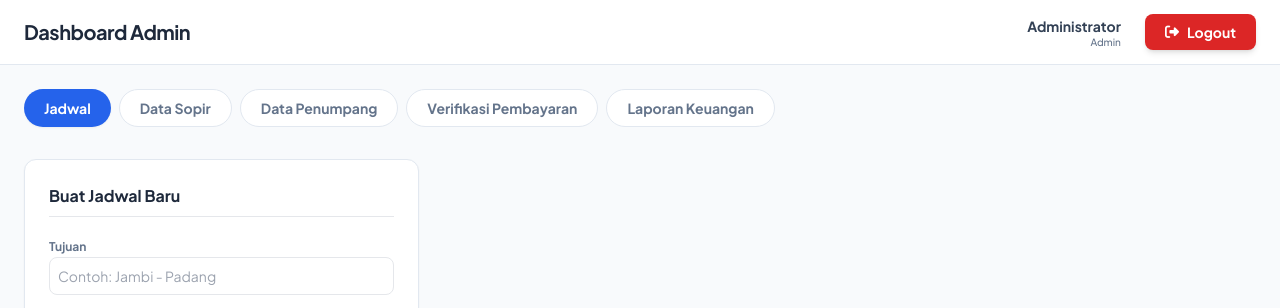
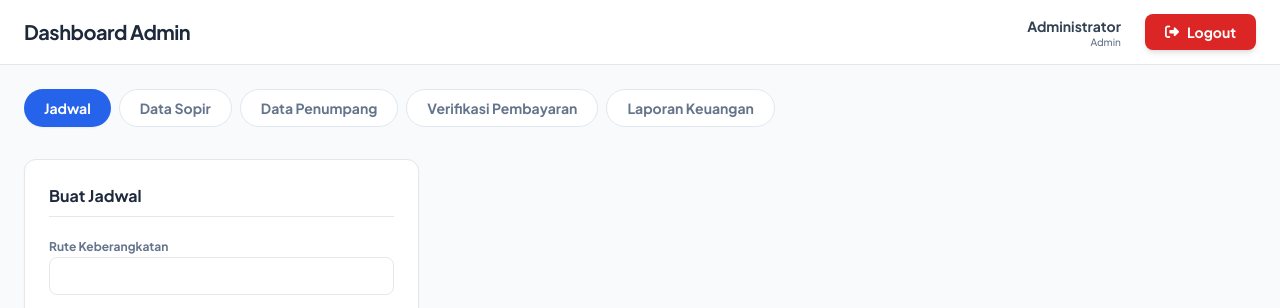
Before and after one commit to Rayhansywl/sistem-e-tiket-travel, a plain HTML site: page admin.html in a window 1280 px wide. Shown: the top 308 px of the page. Drawn offline with nearby package versions, Linux system fonts and the light colour scheme; no server answers.

Commit message:
perbaikan

```diff
--- a/admin.html
+++ b/admin.html
@@ -37,11 +37,11 @@
         <div id="tab-jadwal" class="tab-content">
             <div class="grid grid-cols-1 lg:grid-cols-3 gap-6">
                 <div class="card p-6 h-fit bg-white rounded-xl border border-slate-200 shadow-sm">
-                    <h3 class="font-bold text-slate-800 mb-4 border-b pb-2">Buat Jadwal Baru</h3>
+                    <h3 class="font-bold text-slate-800 mb-4 border-b pb-2">Buat Jadwal</h3>
                     <form id="formJadwal" class="space-y-4">
                         <div>
-                            <label class="text-xs font-bold text-slate-500">Tujuan</label>
-                            <input type="text" id="tujuan" placeholder="Contoh: Jambi - Padang" class="w-full border p-2 rounded-lg text-sm outline-none focus:border-blue-500" required>
+                            <label class="text-xs font-bold text-slate-500">Rute Keberangkatan</label>
+                            <input type="text" id="tujuan" class="w-full border p-2 rounded-lg text-sm outline-none focus:border-blue-500" required>
                         </div>
                         <div class="grid grid-cols-2 gap-3">
                             <div>
```
